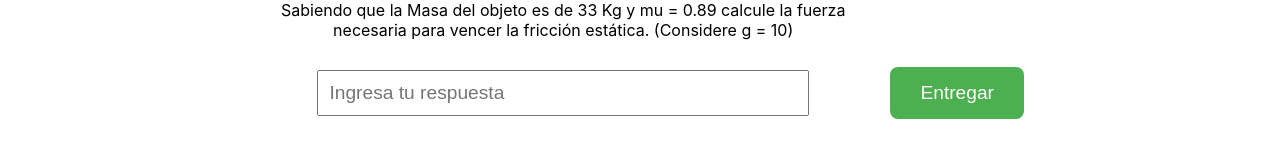
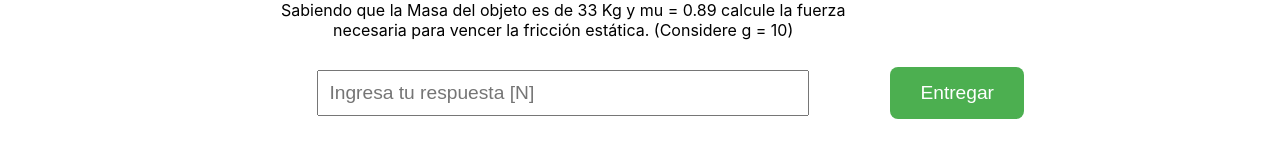
Before and after one commit to MatPede/PDS-Proyecto-2-Front, a React (Create React App) app in the folder proyect2front/: page /calculo in a window 1280 px wide. Shown: the part 493-650 px from the top of the page. Built offline with nearby package versions, Linux system fonts and the light colour scheme; sample sign-in values are in the browser's storage.

Commit message:
almost ready css

```diff
--- a/proyect2front/src/pages/Tasks/CalculoPage.jsx
+++ b/proyect2front/src/pages/Tasks/CalculoPage.jsx
@@ -85,7 +85,7 @@ const CalculoPage = () => {
       <input
         type="number"
         className="answer-box"
-        placeholder="Ingresa tu respuesta"
+        placeholder="Ingresa tu respuesta [N]"
         value={userAnswer}
         onChange={(e) => setUserAnswer(e.target.value)}
       />
```
